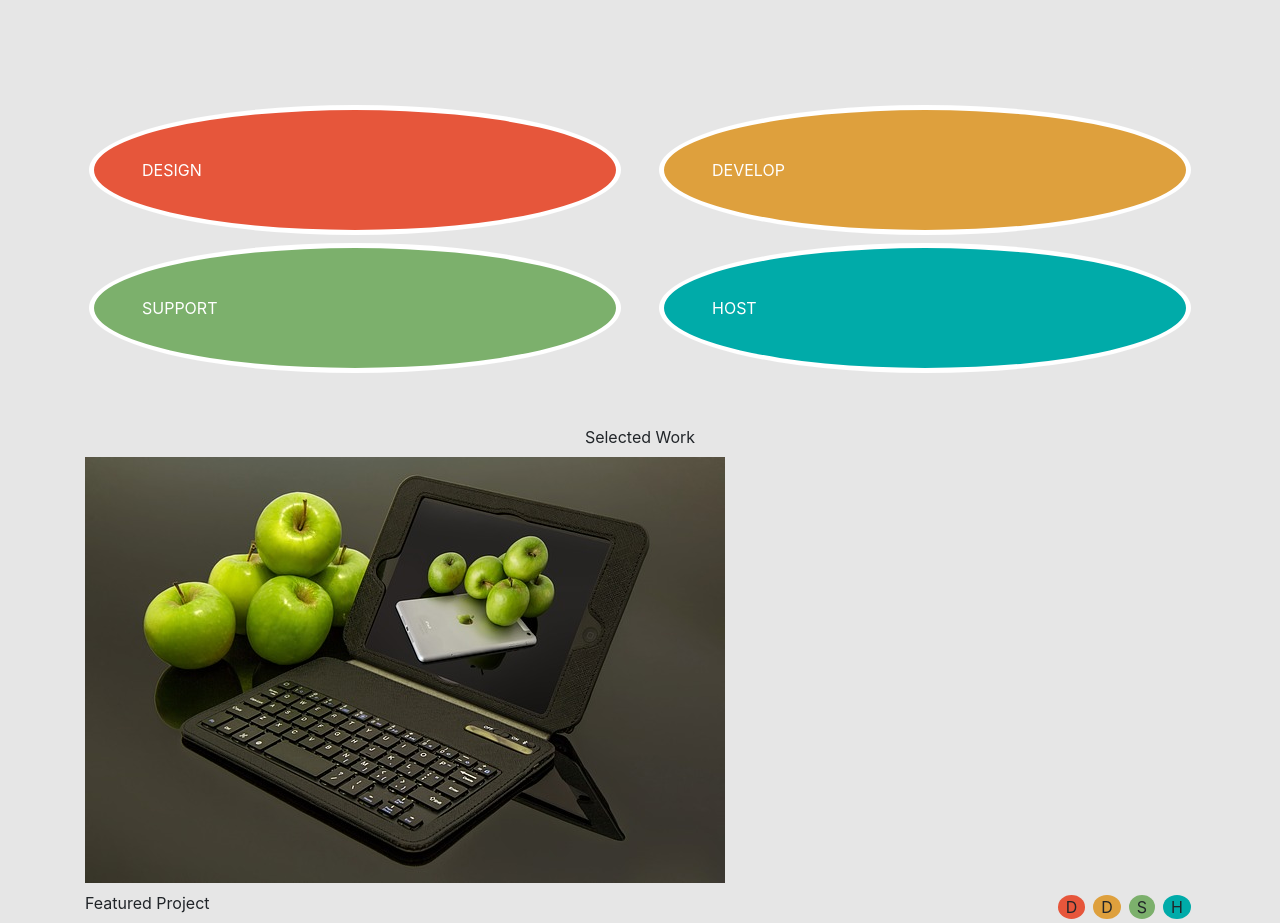
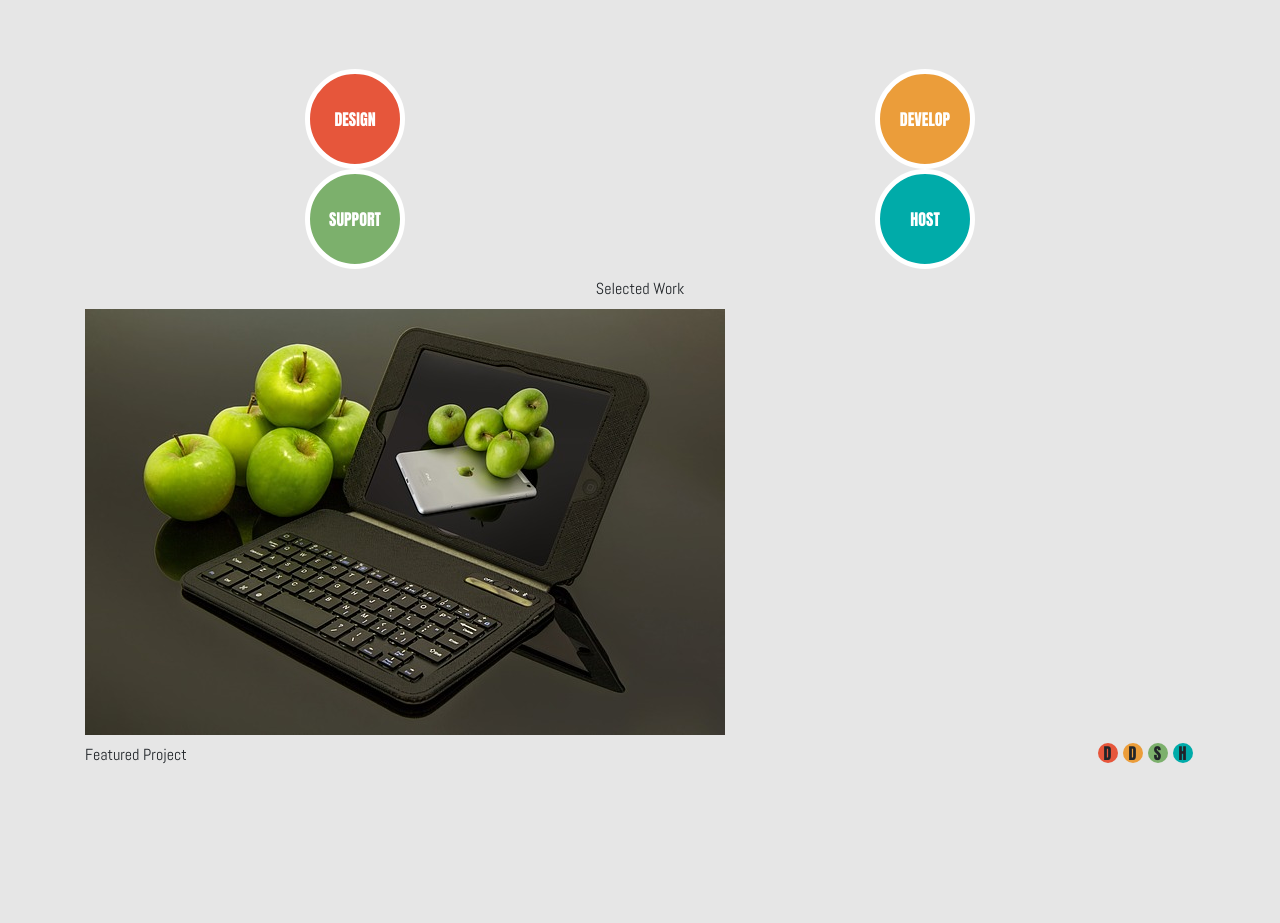
Before and after one commit to EdgarG-JasperS/CodeupDesignProject, a plain HTML site: page index.html in a window 1280 px wide. Shown: the part 917-1840 px from the top of the page. After the commit the page ends 1684 px from the top, so only its background shows below. Drawn offline with nearby package versions, Linux system fonts and the light colour scheme.

Commit message:
small layout complete

```diff
--- a/css/custom.css
+++ b/css/custom.css
@@ -1,14 +1,6 @@
 body {
 	background-color: #e6e6e6;
-}
-#header {
-
-
-}
-
-
-#logo {
-
+	font-family: 'Abel', sans-serif;
 }
 
 #logo-strip {
@@ -18,6 +10,7 @@ body {
 
 .jumbotron {
 	background-color: #e6e6e6;
+	font-family: 'Anton', sans-serif;
 }
 
 .white-border {
@@ -28,9 +21,26 @@ body {
 	background-color: #e6563b;
 }
 
+.regular-pill {
+	height: 100px;
+	width: 100px;
+	display: flex;
+	justify-content: center;
+	align-items: center;
+	font-family: 'Anton', sans-serif;
+}
+
+.small-pill {
+	height: 20px;
+	width: 20px;
+	display: flex;
+	justify-content: center;
+	align-items: center;
+	font-family: 'Anton', sans-serif;
+}
 
 .gold-pill {
-    background-color: #dea03d;
+	background-color: #EB9D3A;
 }
 
 .green-pill {
@@ -40,37 +50,37 @@ body {
 .blue-pill {
 	background-color: #00aba9;
 }
-
-@media screen and (min-width: 320px) and (max-width: 760px){
-    #header {
-        /*position: relative;*/
-
+.small-pill-group {
+	width: 100px;
 }
+@media screen and (min-width: 320px) and (max-width: 760px) {
 	#logo-and-strip {
+		position: relative;
 		display: flex;
 		justify-content: center;
 		width: 100%;
 	}
 
 	#logo {
-        /*position: absolute;*/
-        /*top: 10px;*/
-        /*left: 95px;*/
+		position: absolute;
 		max-width: 130px;
+		margin-top: 1.5em;
 	}
 
 	nav {
 		font-size: .75rem;
 	}
+
 	.jumbotron > h1 {
 		font-size: 1.6rem;
 	}
+
 	.jumbotron > h2 {
 		font-size: 1.3rem;
 	}
 }
 
-@media screen and (max-width: 768px){
+@media screen and (max-width: 768px) {
 	#logo {
 		max-width: 105px;
 	}
--- a/index.html
+++ b/index.html
@@ -6,21 +6,17 @@
 	<link rel="stylesheet" href="https://cdn.jsdelivr.net/npm/bootstrap@4.6.1/dist/css/bootstrap.min.css" integrity="sha384-zCbKRCUGaJDkqS1kPbPd7TveP5iyJE0EjAuZQTgFLD2ylzuqKfdKlfG/eSrtxUkn" crossorigin="anonymous">
 	<link rel="preconnect" href="https://fonts.googleapis.com">
 	<link rel="preconnect" href="https://fonts.gstatic.com" crossorigin>
-	<link href="https://fonts.googleapis.com/css2?family=Anton&display=swap" rel="stylesheet">
+	<link href="https://fonts.googleapis.com/css2?family=Abel&family=Anton&display=swap" rel="stylesheet">
 	<link rel="stylesheet" href="css/custom.css">
 	<title>Codeup Design</title>
 </head>
 <body>
-<div id="logo-and-strip">
-	<div id="logo-strip" class="bg-white my-5"></div>
-	<img id="logo" class="" src="img/logo.png" alt="logo">
-</div>
+	<div id="logo-and-strip">
+		<div id="logo-strip" class="bg-white my-5"></div>
+		<img id="logo" src="img/logo.png" alt="logo">
+	</div>
 	<nav class="d-flex justify-content-center">
 		<div class="text-center">
-			<div id="header">
-
-
-			</div>
 			<h1 class="text-center">codeup design</h1>
 			<div class="mr-auto text-center d-flex justify-content-around w-100">
 				<div class="">
@@ -40,37 +36,51 @@
 	</nav>
 	<div class="container">
 		<main>
-			<div class="jumbotron text-center">
+			<div class="mb-0 jumbotron text-center">
 				<h1 class="mb-5">VISUAL DESIGN & WEB DEVELOPMENT</h1>
 				<h2>FROM PARK CITY, UTAH</h2>
 			</div>
-			<div class="row">
-				<div class="col-6">
-					<div class="p-5 m-1 rounded-circle text-white red-pill white-border">
-						<p class="p-0 m-0">DESIGN</p>
+			<div class="row ">
+				<div class="col d-flex justify-content-center">
+					<div class="rounded-circle text-white red-pill regular-pill white-border">
+						<p class="mb-0">DESIGN</p>
 					</div>
 				</div>
-				<div class="col-6">
-					<div class="p-5 m-1 rounded-circle text-white gold-pill white-border">DEVELOP</div>
+				<div class="col d-flex justify-content-center">
+					<div class="rounded-circle text-white gold-pill regular-pill white-border">
+						<p class="mb-0">DEVELOP</p>
+					</div>
 				</div>
 			</div>
-			<div class="row mb-5">
-				<div class="col-6">
-					<div class="p-5 m-1 rounded-circle text-white green-pill white-border">SUPPORT</div>
+			<div class="row">
+				<div class="col d-flex justify-content-center">
+					<div class="rounded-circle text-white green-pill regular-pill white-border">
+						<p class="mb-0">SUPPORT</p>
+					</div>
 				</div>
-				<div class="col-6">
-					<div class="p-5 m-1 rounded-circle text-white blue-pill white-border">HOST</div>
+				<div class="col d-flex justify-content-center">
+					<div class="rounded-circle text-white blue-pill regular-pill white-border">
+						<p class="mb-0">HOST</p>
+					</div>
 				</div>
 			</div>
 			<div class="text-center m-2">Selected Work</div>
 			<img class="img-fluid border-white mb-2" src="img/apple-ipad.jpg" alt="apples and ipad">
 			<div class="d-flex justify-content-between">
 				<div class="">Featured Project</div>
-				<div class="d-flex justify-content-around">
-					<div class="rounded-circle red-pill px-2 m-1">D</div>
-					<div class="rounded-circle gold-pill px-2 m-1">D</div>
-					<div class="rounded-circle green-pill px-2 m-1">S</div>
-					<div class="rounded-circle blue-pill px-2 m-1">H</div>
+				<div class="small-pill-group d-flex justify-content-around">
+					<div class="rounded-circle small-pill red-pill">
+						<p class="mb-0">D</p>
+					</div>
+					<div class="rounded-circle small-pill gold-pill">
+						<p class="mb-0">D</p>
+					</div>
+					<div class="rounded-circle small-pill green-pill">
+						<p class="mb-0">S</p>
+					</div>
+					<div class="rounded-circle small-pill blue-pill">
+						<p class="mb-0">H</p>
+					</div>
 				</div>
 			</div>
 		</main>
```
Lines whose indentation alone changed are shown as unchanged.
